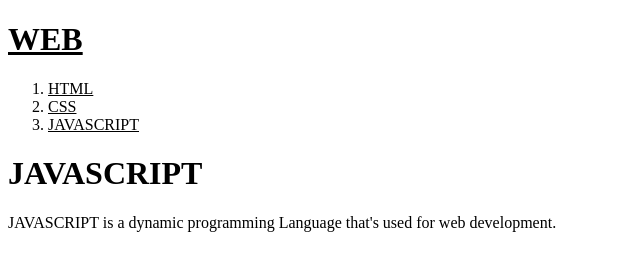
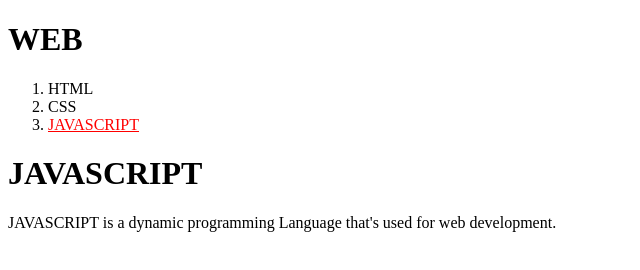
Before and after one commit to KOR-MYOJIN/MY_FIRST_WEB_SITE, a plain HTML site: page 3.html in a window 1280 px wide. Shown: the whole page, without its empty margins (0-640 px from the left). Drawn offline with Linux system fonts and the light colour scheme.

Commit message:
Add files via upload

```diff
--- a/3.html
+++ b/3.html
@@ -4,7 +4,10 @@
   <title>WEB1-JAVASCRIPT</title>
   <meta charset="utf-8">
   <style>
-  a {color:black;}
+  a {
+    color:black;
+    text-decoration: none;
+  }
   </style>
 </head>
 <body>
@@ -12,7 +15,7 @@
   <ol>
     <li><A HREF="1.HTML">HTML</A></LI>
     <LI><A HREF="2.html">CSS</A></LI>
-    <LI><A HREF="3.HTML">JAVASCRIPT</A></LI>
+    <LI><A HREF="3.HTML" style="color:red;text-decoration:underline">JAVASCRIPT</A></LI>
   </OL>
   <H1>JAVASCRIPT</H1>
   <P>JAVASCRIPT is a dynamic programming Language that's used for web development.
```
Also changed, not shown: 1.html (+5 -2 lines), 2.html (+5 -2 lines), INDEX.HTML (+5 -2 lines).
